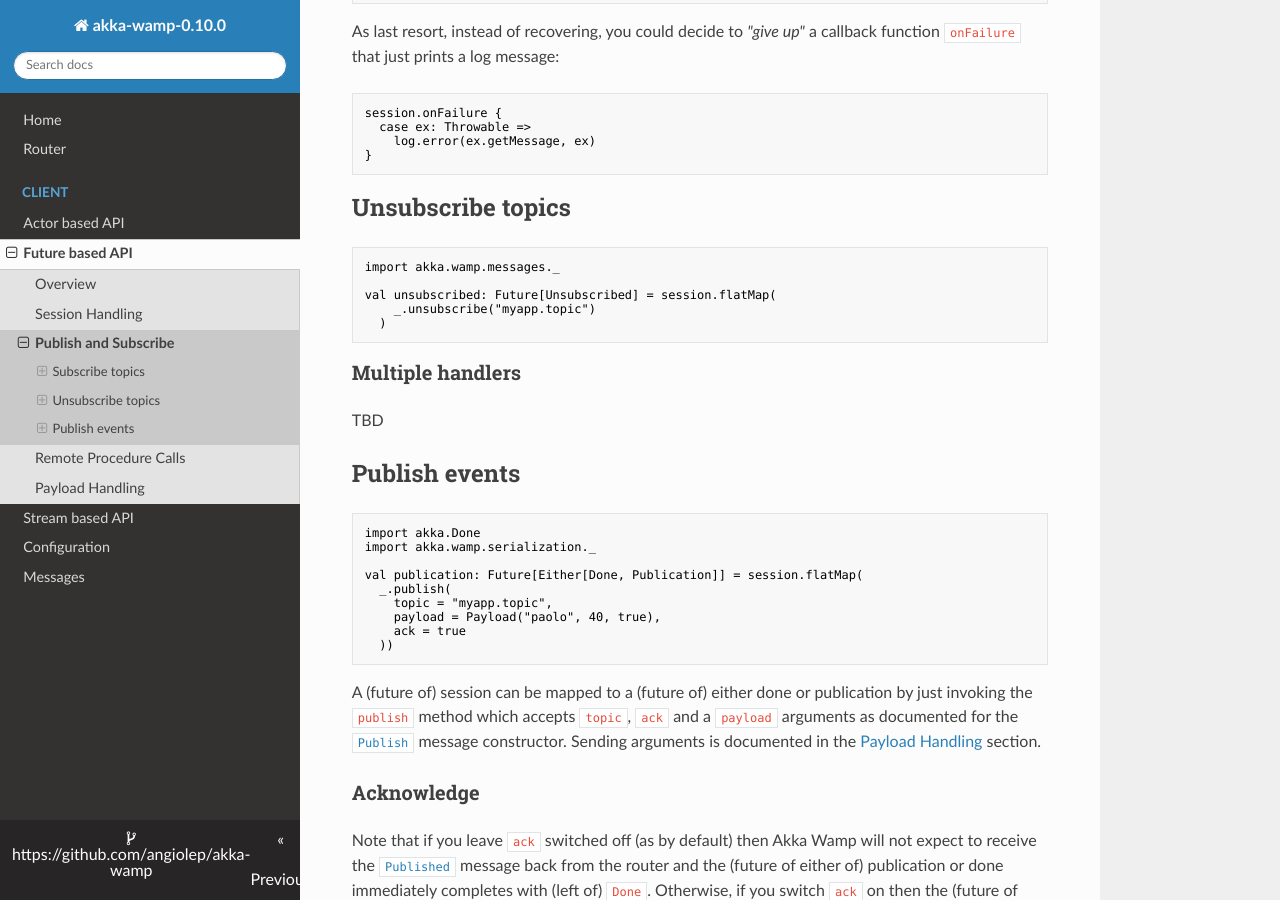
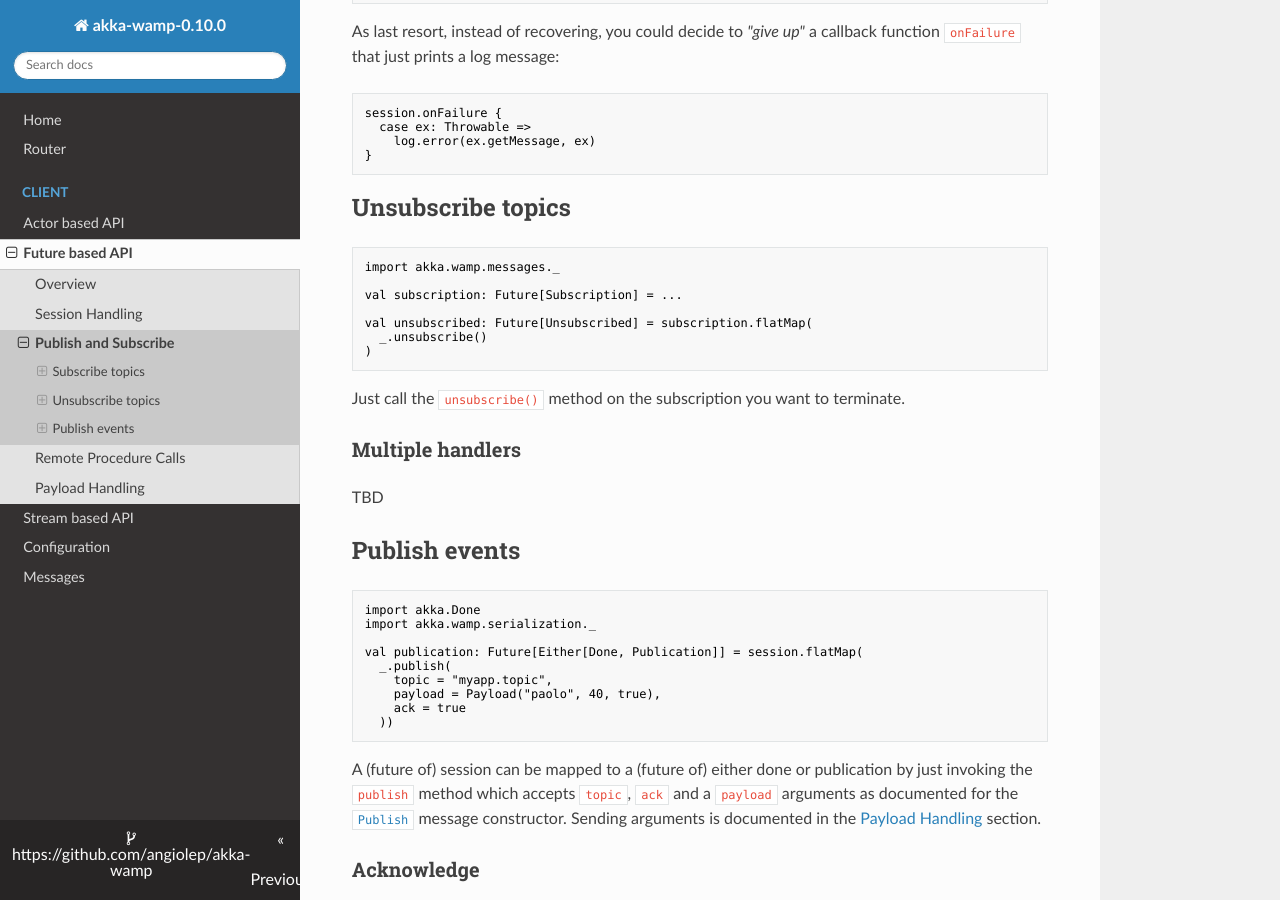
Before and after one commit to pangiole/akka-wamp, an MkDocs documentation site: the page built from docs/client/future/pubsub.md, in a window 1280 px wide and 900 px high, scrolled down 2912 px. Built offline with MkDocs 1.6.1, drawn with Linux system fonts in a browser that asks for light colours; nearby versions of some CDN libraries; old or Windows-style settings are respelled for this version of MkDocs.

Commit message:
Improve unsubscribe

````diff
--- a/docs/client/future/pubsub.md
+++ b/docs/client/future/pubsub.md
@@ -170,10 +170,15 @@ session.onFailure {
 ```scala
 import akka.wamp.messages._
 
-val unsubscribed: Future[Unsubscribed] = session.flatMap(
-    _.unsubscribe("myapp.topic")
-  )
+val subscription: Future[Subscription] = ...
+
+val unsubscribed: Future[Unsubscribed] = subscription.flatMap(
+  _.unsubscribe()
+)
 ```
+
+Just call the ``unsubscribe()`` method on the subscription you want to terminate.
+
 
 ### Multiple handlers
 TBD
````
Also changed, not shown: 2 other files.
